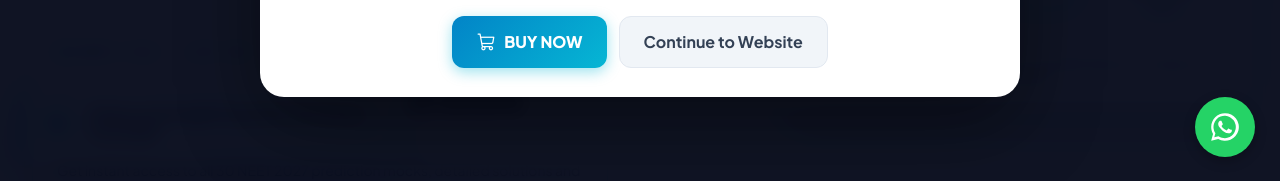
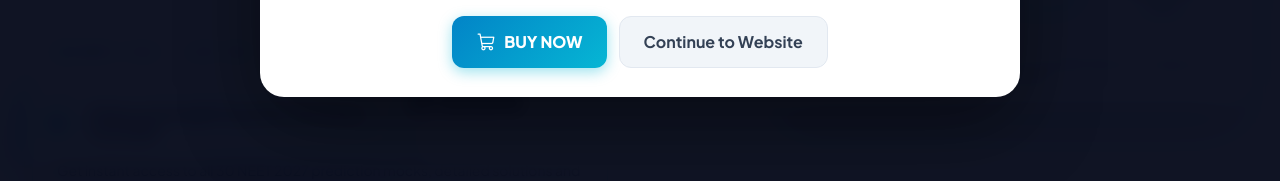
Before and after one commit to classplusdeepak-design/adityajoshi, a plain HTML site: page index.html in a window 1280 px wide. Shown: the part 618-799 px from the top of the page. Drawn offline with nearby package versions, Linux system fonts and the light colour scheme.

Commit message:
Add files via upload

```diff
--- a/index.html
+++ b/index.html
@@ -3280,57 +3280,5 @@ function toggleMobileMenu() {
         });
     </script>
 
-<!-- WhatsApp Floating Button -->
-<style>
-.whatsapp-float {
-    position: fixed;
-    width: 60px;
-    height: 60px;
-    bottom: 25px;
-    right: 25px;
-    background-color: #25D366;
-    color: #fff;
-    border-radius: 50%;
-    display: flex;
-    align-items: center;
-    justify-content: center;
-    box-shadow: 0 4px 12px rgba(0,0,0,0.25);
-    z-index: 999999;
-    text-decoration: none;
-    transition: transform 0.3s ease;
-}
-
-.whatsapp-float:hover {
-    transform: scale(1.1);
-    background-color: #20ba5a;
-}
-
-.whatsapp-float svg {
-    width: 34px;
-    height: 34px;
-    fill: white;
-}
-
-@media (max-width: 768px) {
-    .whatsapp-float {
-        width: 55px;
-        height: 55px;
-        bottom: 20px;
-        right: 18px;
-    }
-}
-</style>
-
-<a href="https://wa.me/918267905011?text=Hello%2C%20I%20visited%20your%20website."
-   class="whatsapp-float"
-   target="_blank"
-   rel="noopener noreferrer"
-   aria-label="Chat with us on WhatsApp">
-
-    <svg viewBox="0 0 32 32">
-        <path d="M16 3C8.83 3 3 8.83 3 16c0 2.3.6 4.55 1.74 6.54L3 29l6.62-1.7A13 13 0 1 0 16 3zm0 23.5c-2.03 0-4.02-.55-5.75-1.6l-.41-.24-3.93 1.02 1.05-3.82-.27-.42A10.5 10.5 0 1 1 16 26.5zm5.77-7.87c-.32-.16-1.88-.93-2.17-1.04-.29-.1-.5-.16-.7.16-.21.32-.8 1.04-.98 1.25-.18.21-.36.24-.68.08-.32-.16-1.35-.5-2.57-1.59-.95-.85-1.6-1.9-1.78-2.22-.18-.32-.02-.5.14-.66.14-.14.32-.36.48-.54.16-.18.21-.32.32-.53.1-.21.05-.4-.03-.56-.08-.16-.7-1.7-.96-2.33-.25-.61-.51-.53-.7-.54h-.6c-.21 0-.55.08-.84.4-.29.32-1.1 1.07-1.1 2.6s1.13 3.01 1.29 3.22c.16.21 2.23 3.4 5.4 4.77.75.32 1.34.52 1.8.66.76.24 1.45.2 2 .12.61-.09 1.88-.77 2.15-1.52.26-.75.26-1.4.18-1.53-.08-.13-.29-.21-.61-.37z"/>
-    </svg>
-</a>
-
 </body>
 </html>
```
